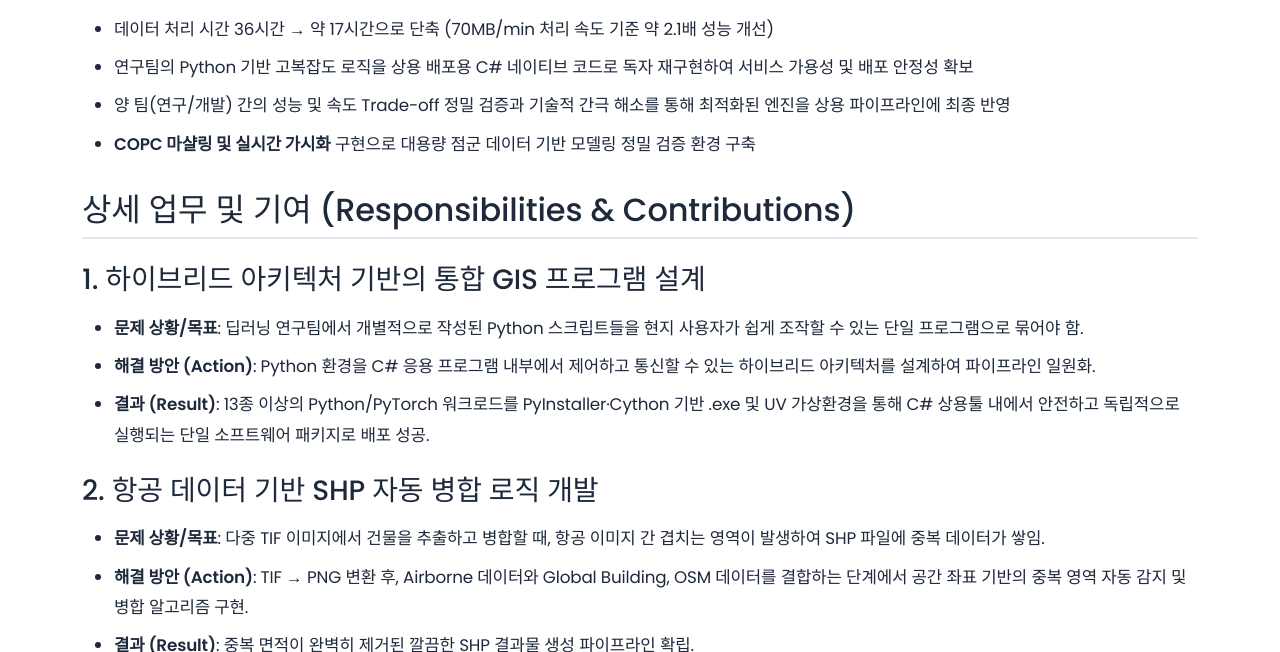
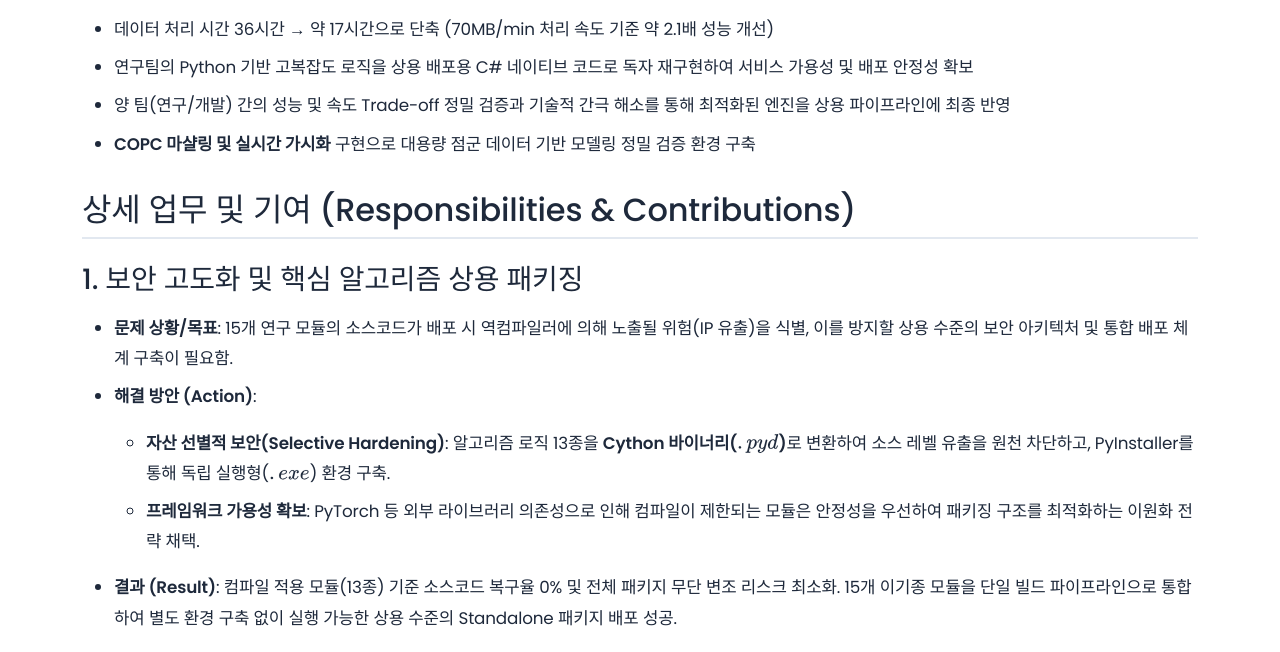
Before and after one commit to jinwoo-Sync/jinwoo-Sync.github.io, a Jekyll site: the page built from _projects/indonesia_gis.md, in a window 1280 px wide and 900 px high, scrolled down 620 px, cut to the strip 0-652 px from the top of the window. Built offline with Jekyll 4.4.1, drawn with Linux system fonts in a browser that asks for light colours.

Commit message:
보안 내용 추가

```diff
--- a/_projects/indonesia_gis.md
+++ b/_projects/indonesia_gis.md
@@ -23,10 +23,12 @@ order: 1
 
 ##  상세 업무 및 기여 (Responsibilities & Contributions)
 
-### 1. 하이브리드 아키텍처 기반의 통합 GIS 프로그램 설계
-- **문제 상황/목표**: 딥러닝 연구팀에서 개별적으로 작성된 Python 스크립트들을 현지 사용자가 쉽게 조작할 수 있는 단일 프로그램으로 묶어야 함.
-- **해결 방안 (Action)**: Python 환경을 C# 응용 프로그램 내부에서 제어하고 통신할 수 있는 하이브리드 아키텍처를 설계하여 파이프라인 일원화.
-- **결과 (Result)**: 13종 이상의 Python/PyTorch 워크로드를 PyInstaller·Cython 기반 .exe 및 UV 가상환경을 통해 C# 상용툴 내에서 안전하고 독립적으로 실행되는 단일 소프트웨어 패키지로 배포 성공.
+### 1. 보안 고도화 및 핵심 알고리즘 상용 패키징
+- **문제 상황/목표**: 15개 연구 모듈의 소스코드가 배포 시 역컴파일러에 의해 노출될 위험(IP 유출)을 식별, 이를 방지할 상용 수준의 보안 아키텍처 및 통합 배포 체계 구축이 필요함.
+- **해결 방안 (Action)**:
+  - **자산 선별적 보안(Selective Hardening)**: 알고리즘 로직 13종을 **Cython 바이너리($\.pyd$)**로 변환하여 소스 레벨 유출을 원천 차단하고, PyInstaller를 통해 독립 실행형($\.exe$) 환경 구축.
+  - **프레임워크 가용성 확보**: PyTorch 등 외부 라이브러리 의존성으로 인해 컴파일이 제한되는 모듈은 안정성을 우선하여 패키징 구조를 최적화하는 이원화 전략 채택.
+- **결과 (Result)**: 컴파일 적용 모듈(13종) 기준 소스코드 복구율 0% 및 전체 패키지 무단 변조 리스크 최소화. 15개 이기종 모듈을 단일 빌드 파이프라인으로 통합하여 별도 환경 구축 없이 실행 가능한 상용 수준의 Standalone 패키지 배포 성공.
 
 ### 2. 항공 데이터 기반 SHP 자동 병합 로직 개발
 - **문제 상황/목표**: 다중 TIF 이미지에서 건물을 추출하고 병합할 때, 항공 이미지 간 겹치는 영역이 발생하여 SHP 파일에 중복 데이터가 쌓임.
```
